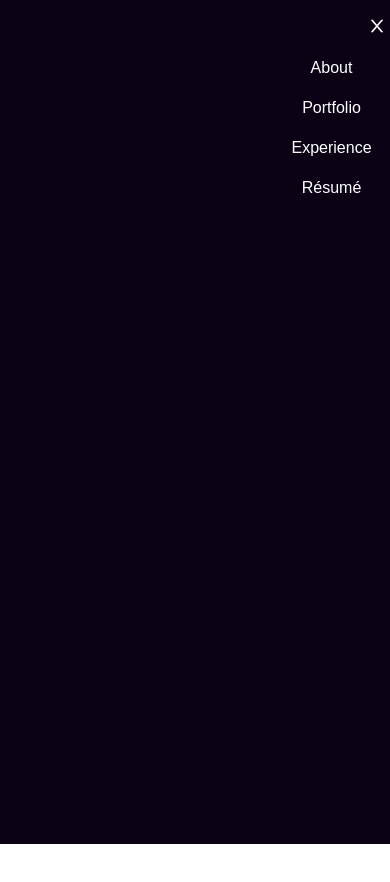
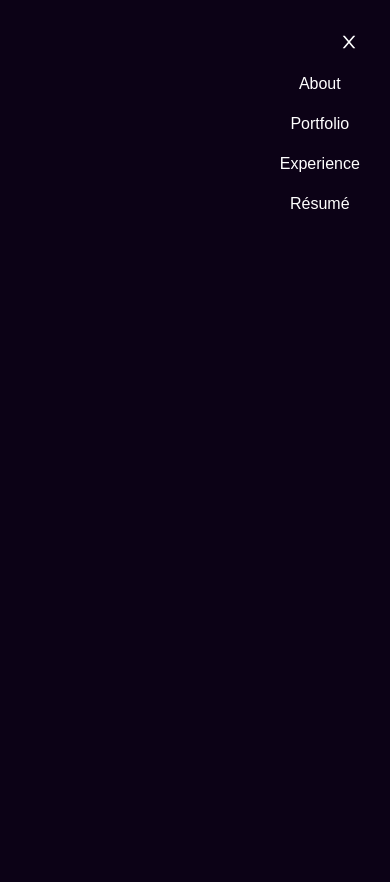
Before and after one commit to zackzellto/dev_portfolio_v1, a Next.js app: page / in a window 390 px wide. Shown: the top 882 px of the page. Before the commit the page ends 844 px from the top, so only its background shows below. Built offline with nearby package versions, Linux system fonts and the light colour scheme.

Commit message:
added container around navbar for padding

```diff
--- a/src/components/word-sphere/navbar/Navbar.tsx
+++ b/src/components/word-sphere/navbar/Navbar.tsx
@@ -27,10 +27,10 @@ const Navbar = () => {
           </li>
         </ul>
       </div>
-      <div className="bg-[#0C0216]">
+      <div className="bg-[#0C0216] px-32 py-32">
         <button
           onClick={handleNav}
-          className="fixed left-[90%] cursor-pointer bg-[#0C0216] px-16 py-16 text-white md:hidden"
+          className="fixed left-[87%] cursor-pointer bg-[#0C0216]  text-white md:hidden"
         >
           {nav ? <AiOutlineMenu size={20} /> : <AiOutlineClose size={20} />}
         </button>
@@ -38,7 +38,7 @@ const Navbar = () => {
       <div
         className={
           !nav
-            ? " absolute left-[70%] top-48 block w-[30%] bg-[#0C0216] text-white"
+            ? " absolute left-[67%] top-auto block w-[30%] bg-[#0C0216] text-white"
             : "fixed left-[100%]"
         }
       >
```
